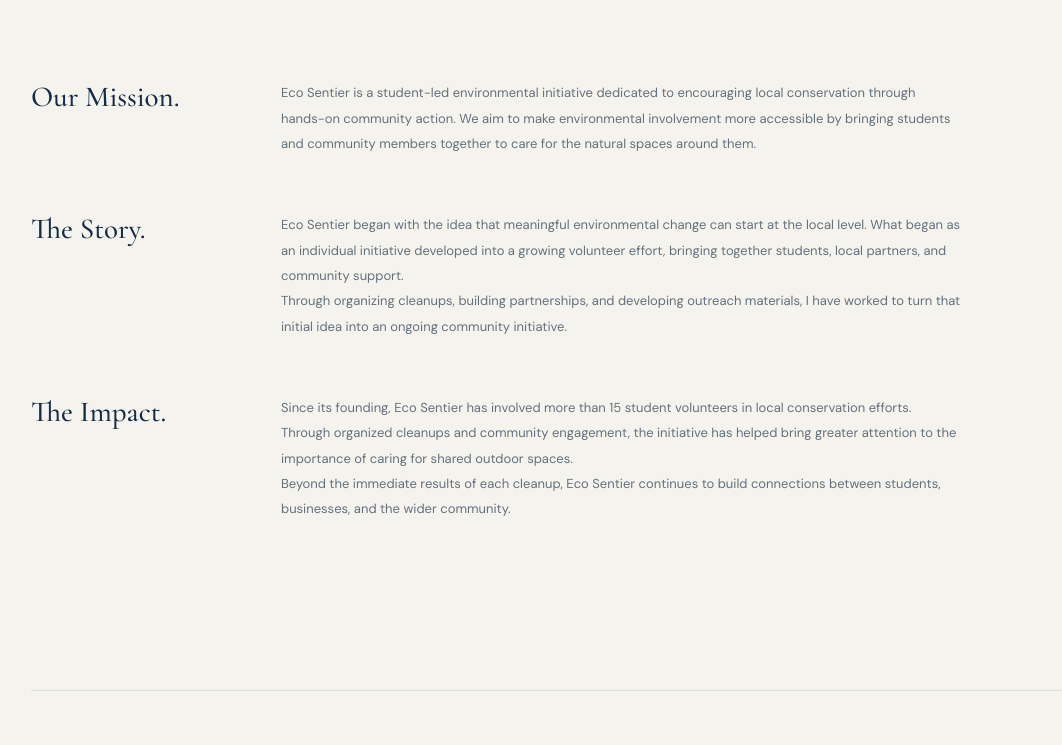
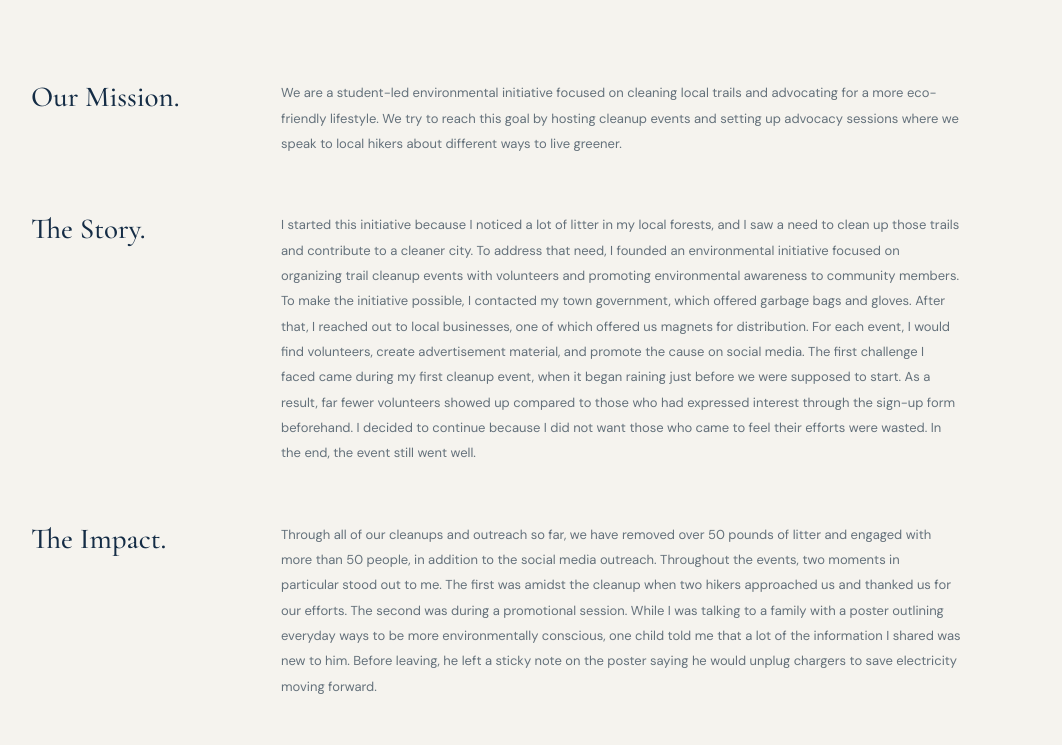
Before and after one commit to lindsay-ma/lindsay-ma.github.io, a plain HTML site: page projects.html in a window 1280 px wide. Shown: the part 1255-2000 px from the top of the page, without its empty margins (34-1096 px from the left). Drawn offline with nearby package versions, Linux system fonts and the light colour scheme.

Commit message:
Update projects.html

```diff
--- a/projects.html
+++ b/projects.html
@@ -142,13 +142,9 @@
 
                 <div>
                     <p>
-                        Eco Sentier is a student-led environmental
-                        initiative dedicated to encouraging local
-                        conservation through hands-on community action.
-                        We aim to make environmental involvement more
-                        accessible by bringing students and community
-                        members together to care for the natural spaces
-                        around them.
+                        We are a student-led environmental initiative focused on cleaning local trails and advocating for a more
+                        eco-friendly lifestyle. We try to reach this goal by hosting cleanup events and setting up advocacy sessions
+                        where we speak to local hikers about different ways to live greener.
                     </p>
                 </div>
 
@@ -163,20 +159,15 @@
                 </div>
 
                 <div>
-                    <p>
-                        Eco Sentier began with the idea that meaningful
-                        environmental change can start at the local level.
-                        What began as an individual initiative developed
-                        into a growing volunteer effort, bringing together
-                        students, local partners, and community support.
-                    </p>
-
-                    <p>
-                        Through organizing cleanups, building partnerships,
-                        and developing outreach materials, I have worked
-                        to turn that initial idea into an ongoing
-                        community initiative.
-                    </p>
+                    <p>I started this initiative because I noticed a lot of litter in my local forests, and I saw a need to clean up those trails and
+                        contribute to a cleaner city. To address that need, I founded an environmental initiative focused on organizing trail cleanup
+                        events with volunteers and promoting environmental awareness to community members. To make the initiative possible, I contacted
+                        my town government, which offered garbage bags and gloves. After that, I reached out to local businesses, one of which offered
+                        us magnets for distribution. For each event, I would find volunteers, create advertisement material, and promote the cause on
+                        social media. The first challenge I faced came during my first cleanup event, when it began raining just before we were supposed
+                        to start. As a result, far fewer volunteers showed up compared to those who had expressed interest through the sign-up form beforehand.
+                        I decided to continue because I did not want those who came to feel their efforts were wasted. In the end, the event still
+                        went well.</p>
                 </div>
 
             </div>
@@ -190,21 +181,13 @@
                 </div>
 
                 <div>
-                    <p>
-                        Since its founding, Eco Sentier has involved
-                        more than 15 student volunteers in local
-                        conservation efforts. Through organized
-                        cleanups and community engagement, the initiative
-                        has helped bring greater attention to the
-                        importance of caring for shared outdoor spaces.
-                    </p>
-
-                    <p>
-                        Beyond the immediate results of each cleanup,
-                        Eco Sentier continues to build connections
-                        between students, businesses, and the wider
-                        community.
-                    </p>
+                    <p>Through all of our cleanups and outreach so far, we have removed over 50 pounds of litter and
+                        engaged with more than 50 people, in addition to the social media outreach. Throughout the events,
+                        two moments in particular stood out to me. The first was amidst the cleanup when two hikers approached us
+                        and thanked us for our efforts. The second was during a promotional session. While I was talking to a family
+                        with a poster outlining everyday ways to be more environmentally conscious, one child told me that a lot
+                        of the information I shared was new to him. Before leaving, he left a sticky note on the poster saying he
+                        would unplug chargers to save electricity moving forward.</p>
                 </div>
 
             </div>
```
